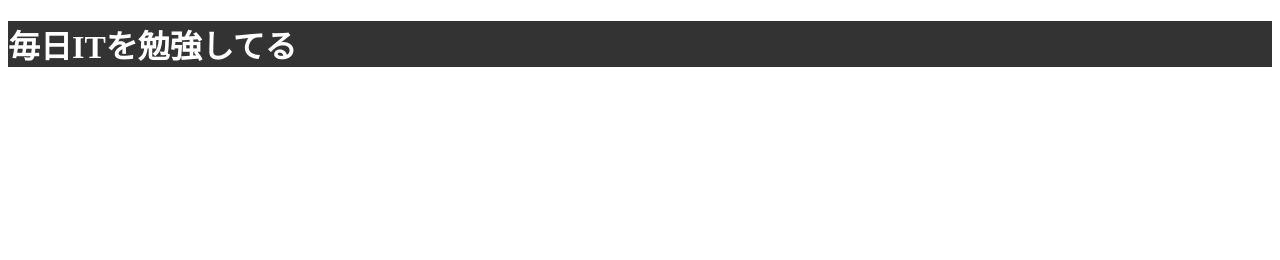
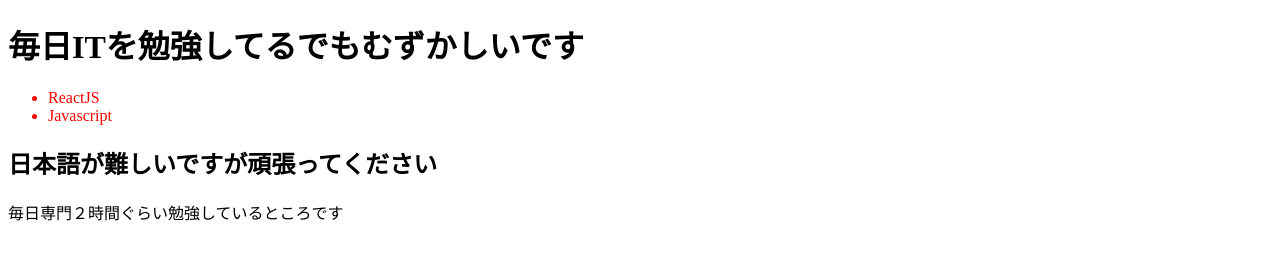
Before and after one commit to HuuHungg/rect-demo, a plain HTML site: page index.html in a window 1280 px wide. Drawn offline with nearby package versions, Linux system fonts and the light colour scheme.

Commit message:
add all file modifile

```diff
--- a/index.html
+++ b/index.html
@@ -5,10 +5,11 @@
     <meta http-equiv="X-UA-Compatible" content="IE=edge">
     <meta name="viewport" content="width=device-width, initial-scale=1.0">
     <title>Document</title>
+    <script crossorigin src="https://unpkg.com/react@17.0.0/umd/react.production.min.js"></script>
+
 </head>
 <body>
 
-    <div id="root"></div>
 
     <script src="index.js"></script>
 </body>
--- a/index.js
+++ b/index.js
@@ -1,15 +1,98 @@
-let h1 = document.createElement('h1')
-let root = document.getElementById('root')
+// REACT.CREAREELEMENT () => React element
 
-h1.innerText='毎日ITを勉強してる'
-h1.id = 'heading'
-h1.className = 'test class2'
-// h1.style = 'color: green; font-size: 20px'
-Object.assign(h1.style, {
-    color: 'white',
-    backgroundColor: '#333'
-})
+// React element là thành phần nhỏ nhất của React
+
+
+// DOM
+let h1Dom = document.createElement('h1')
+
+h1Dom.title = 'Hello'
+h1Dom.className = 'Heading'
+h1Dom.innerText = '毎日ITを勉強してるでもむずかしいです'
+
+document.body.appendChild(h1Dom)
+
+// React
+let h1React = React.createElement('h1', {
+    title: 'Hello',
+    className: 'React heading'
+}, 'ITが難しいですので毎日頑張って勉強しているところです' )
+
+console.log(h1Dom)
+console.dir(h1React)
 
 
 
-root.appendChild(h1) //appendChild là thêm thằng con vào
+// VD: 2
+//  <ul>
+//     <li>ReactJs</li>
+//     <li>Javascript</li>
+//  </ul>
+
+// DOM
+
+let ulDom = document.createElement('ul')
+ulDom.style = 'color: red'
+ulDom.id = 'react'
+
+let liDOM1 = document.createElement('li')
+liDOM1.innerText = 'ReactJS'
+liDOM1.className = 'find'
+
+let liDOM2 = document.createElement('li')
+liDOM2.innerText = 'Javascript'
+
+ulDom.appendChild(liDOM1)
+ulDom.appendChild(liDOM2)
+
+document.body.appendChild(ulDom)
+
+
+// Reeact
+
+let ulReact = React.createElement(
+    'ul',
+    {
+        id: 'React',
+        className: 'Fine'
+    },
+    React.createElement('li',{className:'find'}, 'ITがむず歌詞いいです'),
+    React.createElement('li', null, '日本語が難しいです')
+)
+
+console.dir(ulReact)
+
+
+// VD3.
+    // <div class="post-item">
+    //     <h2> title="Hoc React tai f8">Hoc React</h2>
+    //     <p>Hoc reacjs tu co ban den nang cao</p>
+    // </div>
+
+
+// DOM
+
+    let divDom = document.createElement('div')
+    divDom.className = "post-item"
+    let h2Dom = document.createElement('h2')
+    h2Dom.innerText = '日本語が難しいですが頑張ってください'
+    h2Dom.title = 'Hoc ReactJs tai f8'
+
+    let pDom = document.createElement('p')
+    pDom.innerText = '毎日専門２時間ぐらい勉強しているところです'
+
+    divDom.appendChild(h2Dom)
+    divDom.appendChild(pDom)
+
+    document.body.appendChild(divDom)
+
+// React
+
+    let divDom2 = React.createElement(
+        'div',
+        {
+            className: 'post-item'
+        },
+        React.createElement('h2', {title: 'Hoc react tai F8'}, 'Study ReactJS'),
+        React,createElement('p', null, 'Learn ReactJS from Zero to Herro' )
+    )
```
